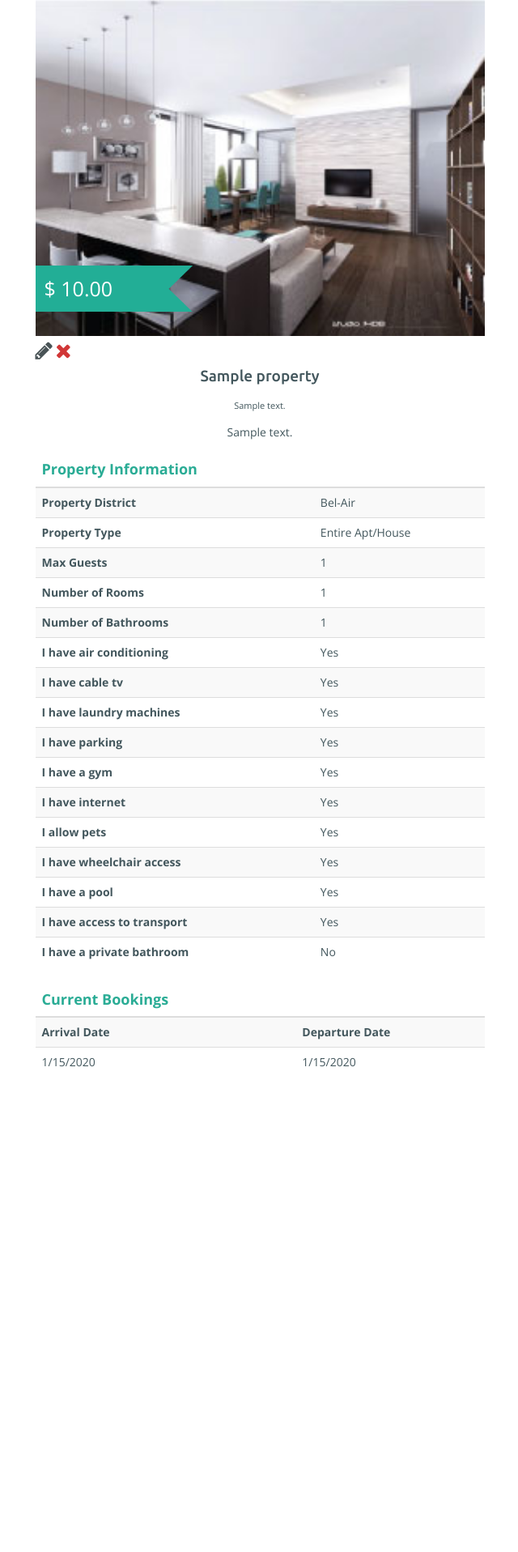
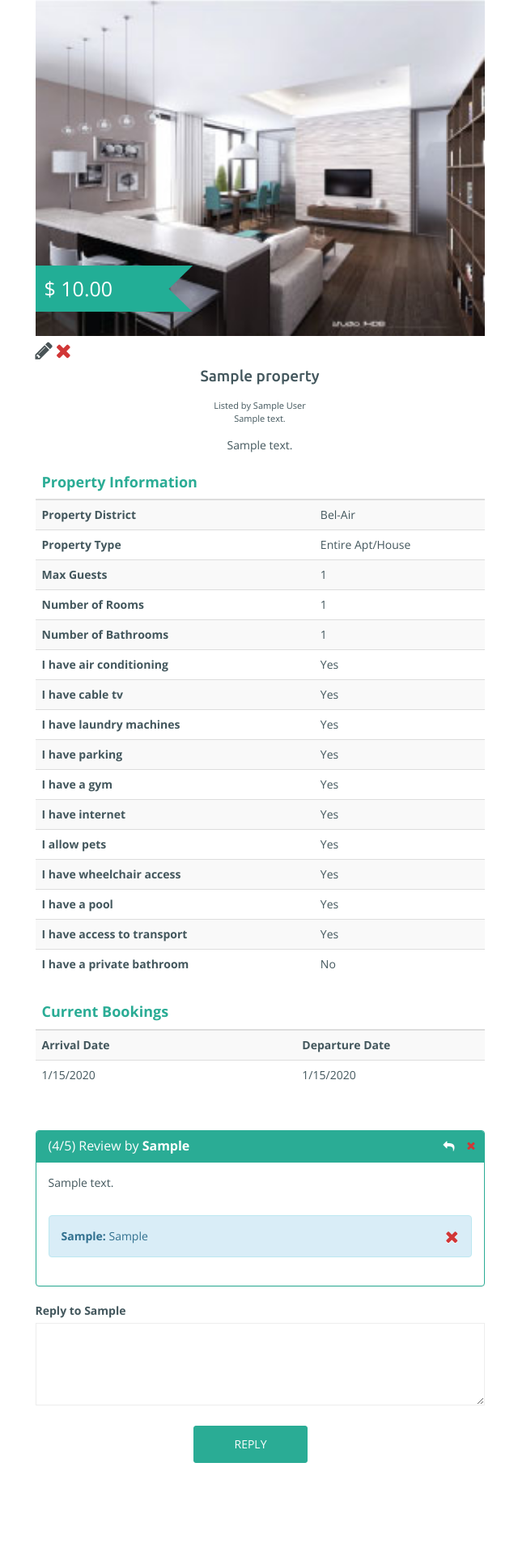
Before and after one commit to shannonklett/qbnb, a PHP site: page /?property=1&reviewreply=1 in a window 1280 px wide. Shown: the part 307-2224 px from the top of the page at 81% size, without its empty margins (319-959 px from the left). Before the commit the page ends 1625 px from the top, so only its background shows below. Run offline with PHP 8.4, Linux system fonts and the light colour scheme; the visitor is signed in with stand-in values (Sample User, id 1); data comes from the database, SQL or seed files in the repository; tables that the repository leaves empty hold one stand-in row (values such as "Sample post"); some libraries are stand-ins or nearby versions.

Commit message:
add/delete/reply to reviews

```diff
--- a/pages/viewproperty.php
+++ b/pages/viewproperty.php
@@ -16,6 +16,72 @@ if (isset($_POST["bookingAddSubmit"])) {
 	$booking = new Booking(User::current()->getID(), $property->getID(), DateTime::createFromFormat(Format::MYSQL_DATE_FORMAT, $_POST["startdate"]), DateTime::createFromFormat(Format::MYSQL_DATE_FORMAT, $_POST["enddate"]), 1);
 	$success = $booking->insert();
 
+}
+
+if (isset($_POST["reviewAddSubmit"])) {
+
+	$exists = true;
+	try {
+		Review::getSingle(User::current()->getID(), $property->getID());
+	} catch (Exception $e) {
+		$exists = false;
+	}
+
+	if (!$exists) {
+		$review = new Review(User::current()->getID(), $property->getID(), $_POST["optradio"], $_POST["review"], "");
+		$review->insert();
+	}
+
+}
+
+if (isset($_POST["reviewReplySubmit"])) {
+
+	if (User::current()->getID() !== $property->getSupplierID()) {
+		Session::redirect("./?property=" . $property->getID());
+	}
+
+	if (!Validate::int($_GET["reviewreply"])) {
+		Session::redirect("./?property=" . $property->getID());
+	}
+	$review = (int) $_GET["reviewreply"];
+	try {
+		$review = Review::getSingle($review, $property->getID());
+	} catch (Exception $e) {
+		Session::redirect("./?property=" . $property->getID());
+	}
+	$review->setReply($_POST["reply"]);
+	$review->update();
+	Session::redirect("./?property=" . $property->getID());
+
+}
+
+if (isset($_GET["deletereview"])) {
+	if (!Validate::int($_GET["deletereview"])) {
+		Session::redirect("./?property=" . $property->getID());
+	}
+	$review = (int) $_GET["deletereview"];
+	try {
+		$review = Review::getSingle($review, $property->getID());
+	} catch (Exception $e) {
+		Session::redirect("./?property=" . $property->getID());
+	}
+	$review->delete();
+	Session::redirect("./?property=" . $property->getID());
+}
+
+if (isset($_GET["deletereply"])) {
+	if (!Validate::int($_GET["deletereply"])) {
+		Session::redirect("./?property=" . $property->getID());
+	}
+	$review = (int) $_GET["deletereply"];
+	try {
+		$review = Review::getSingle($review, $property->getID());
+	} catch (Exception $e) {
+		Session::redirect("./?property=" . $property->getID());
+	}
+	$review->setReply("");
+	$review->update();
+	Session::redirect("./?property=" . $property->getID());
 }
 
 $features = $property->getFeatures();
@@ -60,14 +126,14 @@ include "pages/banner.php";
     <div class="row">
         <div class="col-md-6 col-md-offset-3">
             <div class="info-property-subtitle form-group">
-                <?php echo $property->getAddress(); ?></div>
+                Listed by <?php echo $property->getSupplier()->getFullName(); ?><br><?php echo $property->getAddress(); ?></div>
         </div>
     </div>
 
     <div class="row">
         <div class="col-md-6 col-md-offset-3">
             <p class="property-description form-group">
-                <?php echo $property->getDescription(); ?></p>
+                <?php echo nl2br($property->getDescription()); ?></p>
         </div>
     </div>
 
@@ -254,6 +320,110 @@ include "pages/banner.php";
 
 	<?php } ?>
 
+	<div class="small-padding"></div>
+
+	<?php foreach (Review::getAllForProperty($property->getID()) as $review) { ?>
+
+		<div class="row">
+			<div class="col-md-6 col-md-offset-3">
+				<div class="panel panel-primary">
+					<div class=panel-heading>
+						<h3 class="panel-title">(<?php echo $review->getRating() ?>/5) Review by <strong><?php echo $review->getConsumer()->getFirstName(); ?></strong></h3>
+						<?php if (User::current()->getID() == $property->getSupplierID()) { ?>
+							<a class="font-white panel-icon-2" href="./?property=<?php echo $property->getID(); ?>&reviewreply=<?php echo $review->getConsumerID(); ?>"><i class="fa fa-reply"></i></a>
+						<?php }
+						if (User::current()->isAdmin() || User::current()->getID() == $property->getSupplierID() || User::current()->getID() == $review->getConsumerID()) { ?>
+							<a class="font-red panel-icon-1" href="./?property=<?php echo $property->getID(); ?>&deletereview=<?php echo $review->getConsumerID(); ?>"><i class="fa fa-times"></i></a>
+						<?php } ?>
+					</div>
+					<div id="review1">
+						<div class=panel-body>
+							<?php echo nl2br($review->getComment());
+
+							if ($review->getReply()) { ?>
+								<div class="alert alert-info top-pad" role="alert">
+									<?php if (User::current()->isAdmin() || User::current()->getID() == $property->getSupplierID()) { ?>
+										<a class="font-red close" href="./?property=<?php echo $property->getID(); ?>&deletereply=<?php echo $review->getConsumerID(); ?>"><i class="fa fa-times"></i></a>
+									<?php } ?>
+									<strong><?php echo $property->getSupplier()->getFirstName(); ?>:</strong> <?php echo nl2br($review->getReply()); ?></div>
+							<?php } ?>
+
+						</div>
+					</div>
+				</div>
+			</div>
+		</div>
+
+		<?php if (isset($_GET["reviewreply"])) { ?>
+
+			<form action="" method="post">
+
+				<div class="row">
+					<div class="col-md-6 col-md-offset-3">
+						<label for="commentreview">Reply to <?php echo $review->getConsumer()->getFirstName(); ?></label>
+						<textarea class="form-control" id="commentreview" name="reply" required rows="5"></textarea>
+					</div>
+				</div>
+				<div class="row">
+					<input type="hidden" name="reviewReplySubmit">
+					<div class="col-md-2 col-md-offset-5"><button class="btn lil-margin-top register-btn" type="submit">Reply</button></div>
+				</div>
+
+			</form>
+
+		<?php }
+
+	}
+
+	$bookings = Booking::getAllForConsumer(User::current()->getID());
+	$bookedThisPlace = false;
+	foreach ($bookings as $booking) {
+		if ($booking->getRentalPropertyID() == $property->getID()) {
+			$bookedThisPlace = true;
+		}
+	}
+	$alreadyReviewed = true;
+	try {
+		Review::getSingle(User::current()->getID(), $property->getID());
+	} catch (Exception $e) {
+		$alreadyReviewed = false;
+	}
+
+	if (!isset($_GET["reviewreply"])) {
+
+		if (User::current()->getID() != $property->getSupplierID() && $bookedThisPlace && !$alreadyReviewed) { ?>
+
+			<form action="" method="post">
+
+				<div class="row">
+					<div class="col-md-6 col-md-offset-3">
+						<label for="commentreview">Write a review</label>
+						<textarea class="form-control" id="commentreview" name="review" required rows="5"></textarea>
+					</div>
+				</div>
+
+				<div class="row">
+					<div class="col-md-6 col-md-offset-3"><strong>Rate Property</strong><br>
+						(worst)&nbsp;&nbsp;&nbsp;
+						<label class="radio-inline"><input type="radio" name="optradio" value="1">1</label>
+						<label class="radio-inline"><input type="radio" name="optradio" value="2">2</label>
+						<label class="radio-inline"><input type="radio" name="optradio" value="3" checked>3</label>
+						<label class="radio-inline"><input type="radio" name="optradio" value="4">4</label>
+						<label class="radio-inline"><input type="radio" name="optradio" value="5">5</label>
+						&nbsp;&nbsp;(best)
+					</div>
+				</div>
+				<div class="row">
+					<input type="hidden" name="reviewAddSubmit">
+					<div class="col-md-2 col-md-offset-5"><button class="btn lil-margin-top register-btn" type="submit">Submit</button></div>
+				</div>
+
+			</form>
+
+		<?php }
+
+	} ?>
+
 </div>
 
 <div class="huge-padding"></div>
```
